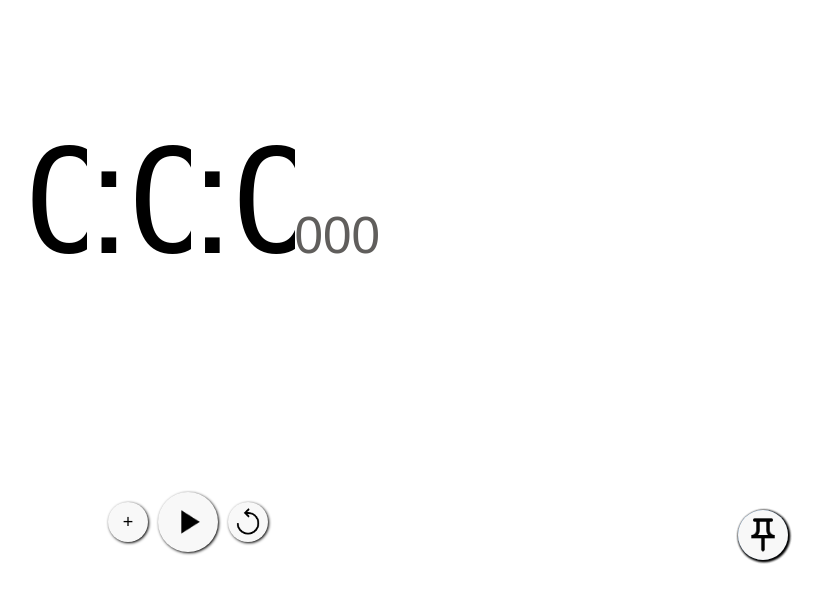
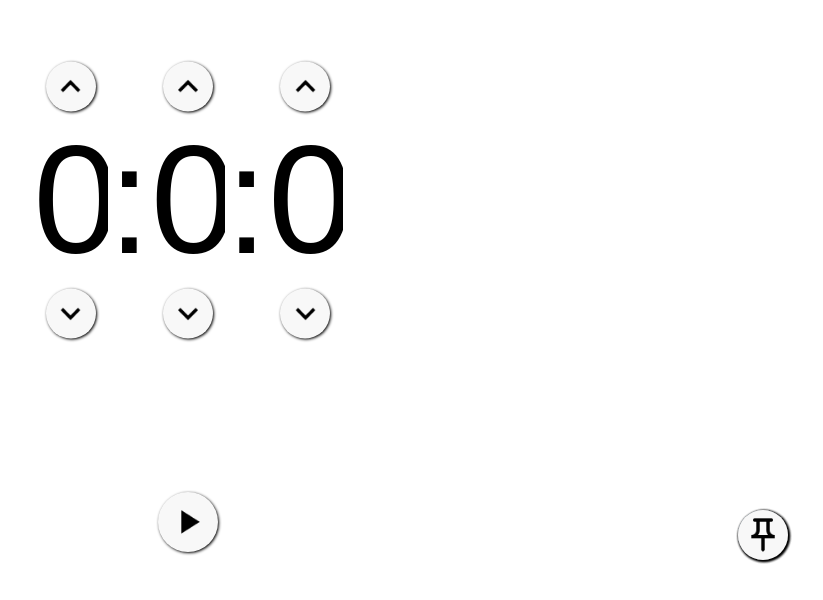
Before and after one commit to JackyIsCool/svelte-timer, a Svelte app: page / in a window 1280 px wide. Shown: the part 200-800 px from the top of the page, without its empty margins (452-1275 px from the left). Built offline with nearby package versions, Linux system fonts and the light colour scheme.

Commit message:
Fix: revert default clock state to [countdown]

```diff
--- a/src/App.svelte
+++ b/src/App.svelte
@@ -7,7 +7,7 @@
   import TimeList from "./TimeList.svelte";
 
   // Current Clock
-  let currentState: ClockState = ClockState.timer;
+  let currentState: ClockState = ClockState.countdown;
 
   // Countdown
   let isCountingDown: boolean = false;
```
